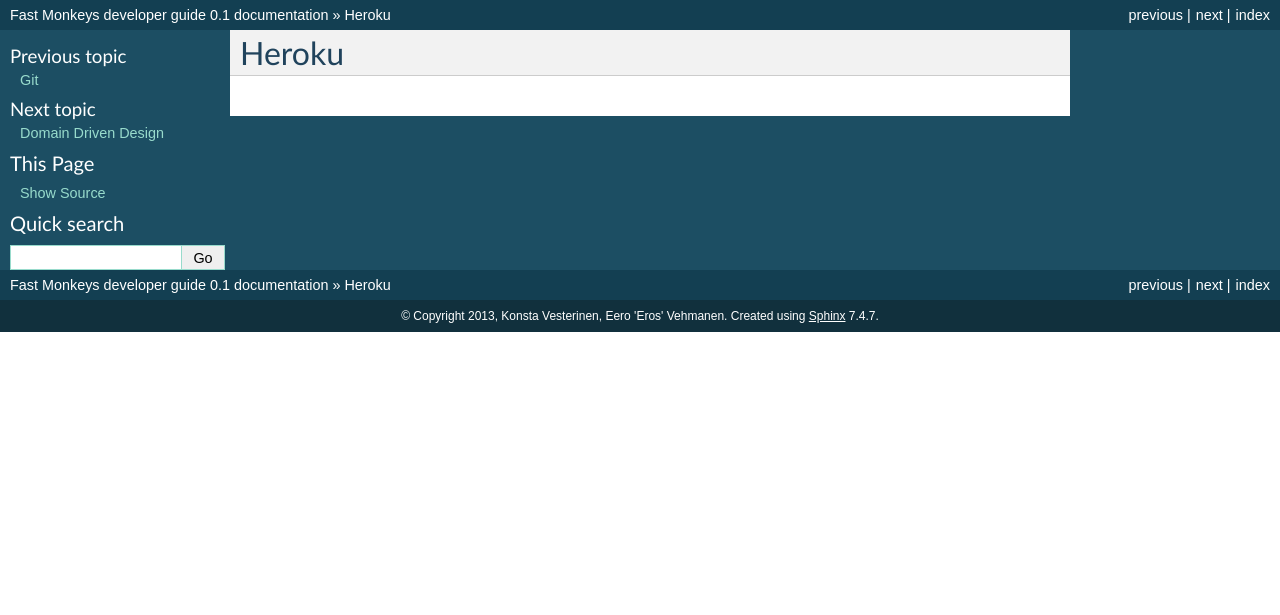
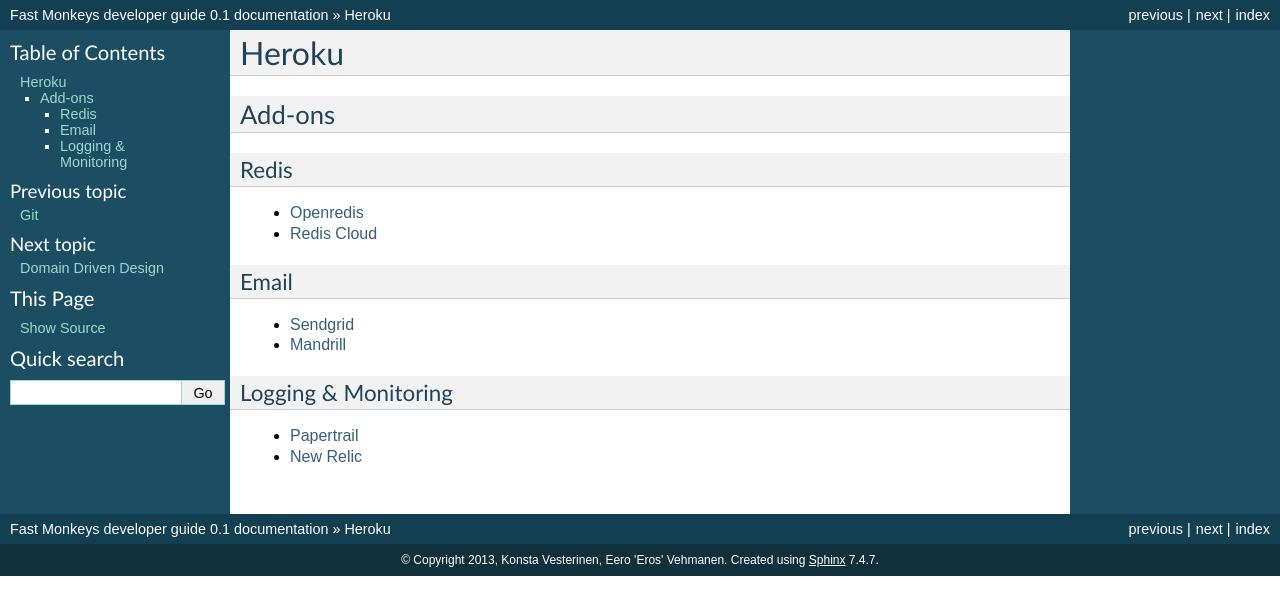
Before and after one commit to fastmonkeys/dev-guide, a Sphinx documentation site: the page built from docs/heroku.rst, in a window 1280 px wide. Shown: the top 615 px of the page. Built offline with Sphinx 7.4.7, drawn with Linux system fonts in a browser that asks for light colours; formulas are drawn with MathJax 3.

Commit message:
Add some useful Heroku add-ons

```diff
--- a/docs/heroku.rst
+++ b/docs/heroku.rst
@@ -1,2 +1,33 @@
 Heroku
 ======
+
+
+
+Add-ons
+-------
+
+Redis
+*****
+
+- Openredis_
+- `Redis Cloud`_
+
+Email
+*****
+
+- Sendgrid_
+- Mandrill_
+
+Logging & Monitoring
+********************
+
+- Papertrail_
+- `New Relic`_
+
+
+.. _Openredis: https://addons.heroku.com/openredis
+.. _Redis Cloud: https://addons.heroku.com/rediscloud
+.. _Sendgrid: https://addons.heroku.com/sendgrid
+.. _Mandrill: https://addons.heroku.com/mandrill
+.. _Papertrail: https://addons.heroku.com/papertrail
+.. _New Relic: https://addons.heroku.com/newrelic
```
